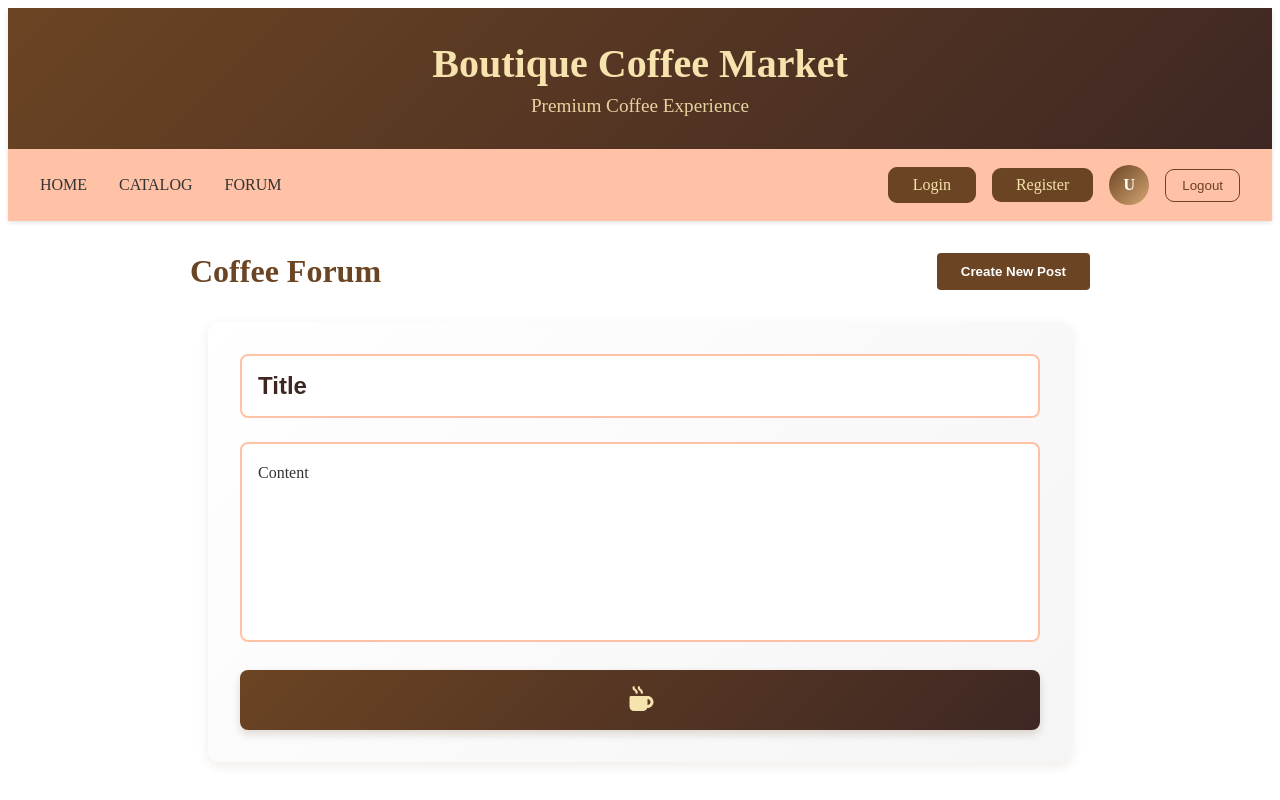
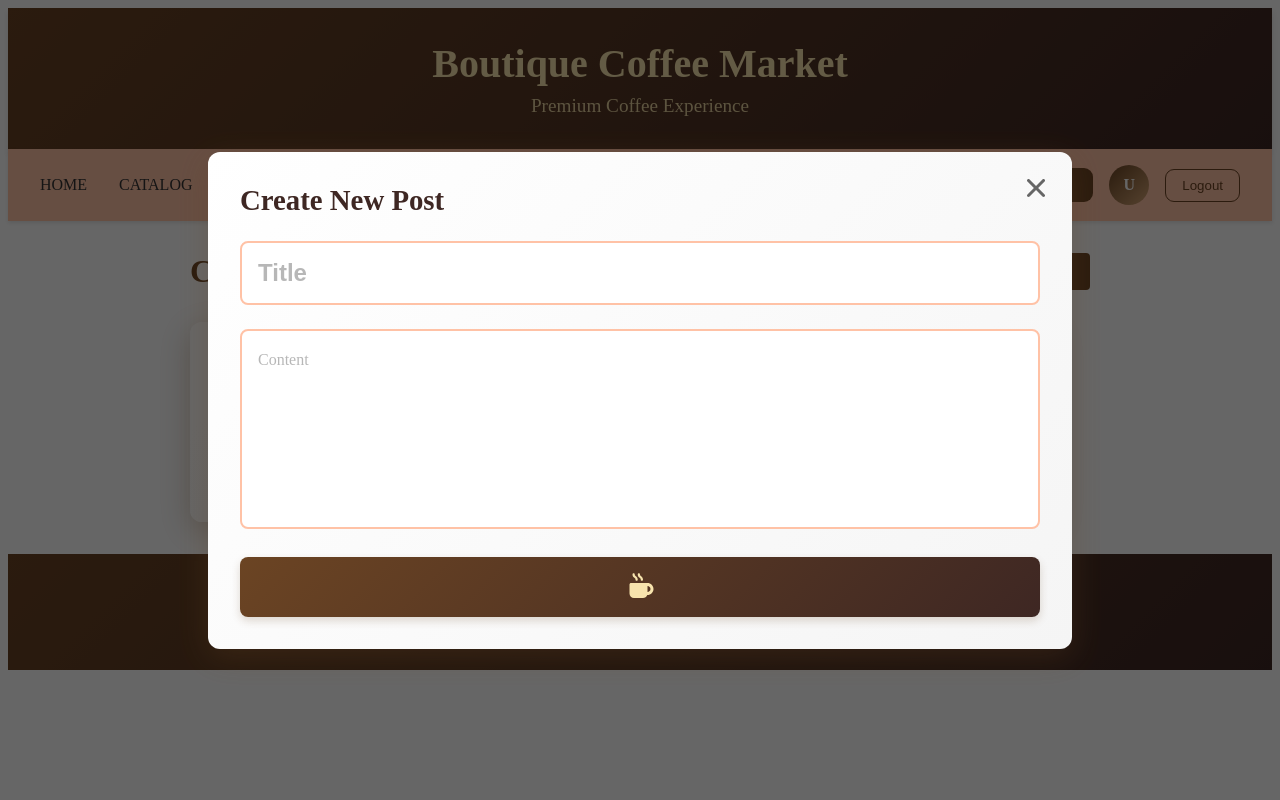
Before and after one commit to Nikoloff10/React-SoftUni-Project, a React (Vite) app: page /forum in a window 1280 px wide. Both pictures are taken after a click on the button "Create New Post". Shown: the top 800 px of the page. Built offline with nearby package versions, Linux system fonts and the light colour scheme.

Commit message:
transformed CreateForumPost component to a Modal, added styling

```diff
--- a/src/components/CreateForumPost.jsx
+++ b/src/components/CreateForumPost.jsx
@@ -1,17 +1,27 @@
 import { FontAwesomeIcon } from "@fortawesome/react-fontawesome";
-import { faMugHot } from "@fortawesome/free-solid-svg-icons";
+import { faMugHot, faTimes } from "@fortawesome/free-solid-svg-icons";
 import "../styles/CreateForumPost.css";
 
-const CreateForumPost = () => {
+const CreateForumPost = ({ isOpen, onClose }) => {
+  if (!isOpen) return null;
+
   return (
-    <div className="forum-post">
-      <input className="input-title" defaultValue="Title" />
+    <div className="modal-overlay" onClick={onClose}>
+      <div className="forum-post" onClick={(e) => e.stopPropagation()}>
+        <button className="close-button" onClick={onClose}>
+          <FontAwesomeIcon icon={faTimes} />
+        </button>
 
-      <textarea className="input-content" defaultValue="Content" />
+        <h2 className="modal-title">Create New Post</h2>
 
-      <button className="post-button">
-        <FontAwesomeIcon icon={faMugHot} />
-      </button>
+        <input className="input-title" placeholder="Title" />
+
+        <textarea className="input-content" placeholder="Content" />
+
+        <button className="post-button">
+          <FontAwesomeIcon icon={faMugHot} />
+        </button>
+      </div>
     </div>
   );
 };
--- a/src/components/ForumPostsCatalog.jsx
+++ b/src/components/ForumPostsCatalog.jsx
@@ -4,24 +4,25 @@ import CreateForumPost from "./CreateForumPost";
 import { useState } from "react";
 
 const ForumPostsCatalog = () => {
-  const [isClicked, setIsClicked] = useState();
-  function createPostHandler() {
-    if (!isClicked) {
-      setIsClicked(true);
-    } else {
-      setIsClicked(false);
-    }
-  }
+  const [isModalOpen, setIsModalOpen] = useState(false);
 
   return (
     <section className="forum-posts-catalog">
       <div className="catalog-header">
         <h2>Coffee Forum</h2>
-        <button className="create-post-btn" onClick={createPostHandler}>
+        <button
+          className="create-post-btn"
+          onClick={() => setIsModalOpen(true)}
+        >
           Create New Post
         </button>
       </div>
-      {isClicked && <CreateForumPost />}
+
+      <CreateForumPost
+        isOpen={isModalOpen}
+        onClose={() => setIsModalOpen(false)}
+      />
+
       <div className="posts-list">
         <ForumPost />
       </div>
--- a/src/styles/CreateForumPost.css
+++ b/src/styles/CreateForumPost.css
@@ -1,10 +1,77 @@
+.modal-overlay {
+  position: fixed;
+  top: 0;
+  left: 0;
+  right: 0;
+  bottom: 0;
+  background-color: rgba(0, 0, 0, 0.6);
+  display: flex;
+  justify-content: center;
+  align-items: center;
+  z-index: 1000;
+  animation: fadeIn 0.3s ease;
+}
+
+@keyframes fadeIn {
+  from {
+    opacity: 0;
+  }
+  to {
+    opacity: 1;
+  }
+}
+
 .forum-post {
+  position: relative;
   max-width: 800px;
-  margin: 2rem auto;
+  width: 90%;
   padding: 2rem;
   background: linear-gradient(135deg, #fff 0%, #f5f5f5 100%);
   border-radius: 12px;
-  box-shadow: 0 4px 12px rgba(107, 68, 35, 0.1);
+  box-shadow: 0 8px 32px rgba(107, 68, 35, 0.3);
+  animation: slideUp 0.3s ease;
+}
+
+@keyframes slideUp {
+  from {
+    transform: translateY(50px);
+    opacity: 0;
+  }
+  to {
+    transform: translateY(0);
+    opacity: 1;
+  }
+}
+
+.close-button {
+  position: absolute;
+  top: 1rem;
+  right: 1rem;
+  background: none;
+  border: none;
+  font-size: 1.5rem;
+  color: #666;
+  cursor: pointer;
+  padding: 0.5rem;
+  width: 40px;
+  height: 40px;
+  display: flex;
+  align-items: center;
+  justify-content: center;
+  border-radius: 50%;
+  transition: all 0.3s ease;
+}
+
+.close-button:hover {
+  background-color: #f0f0f0;
+  color: #3E2723;
+}
+
+.modal-title {
+  margin: 0 0 1.5rem 0;
+  color: #3E2723;
+  font-size: 1.8rem;
+  font-weight: 600;
 }
 
 .input-title {
```
